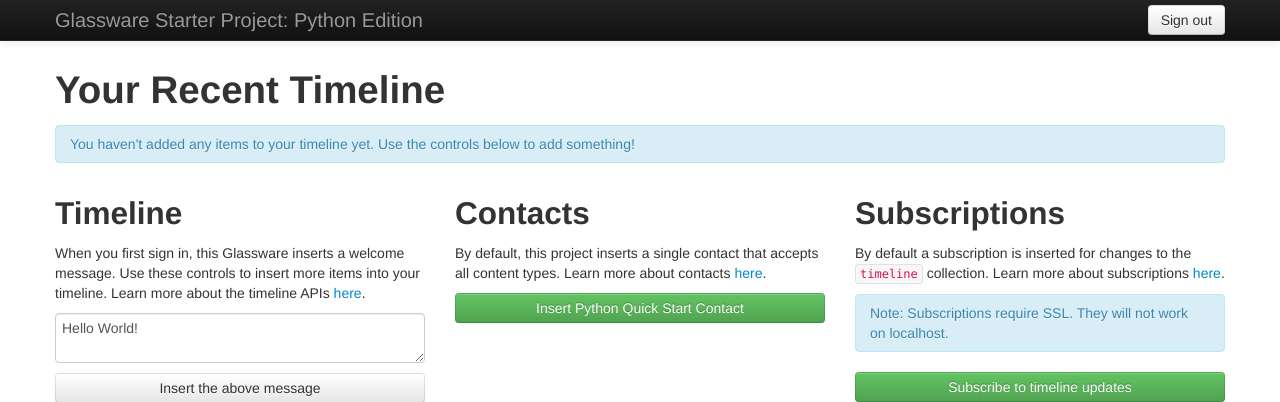
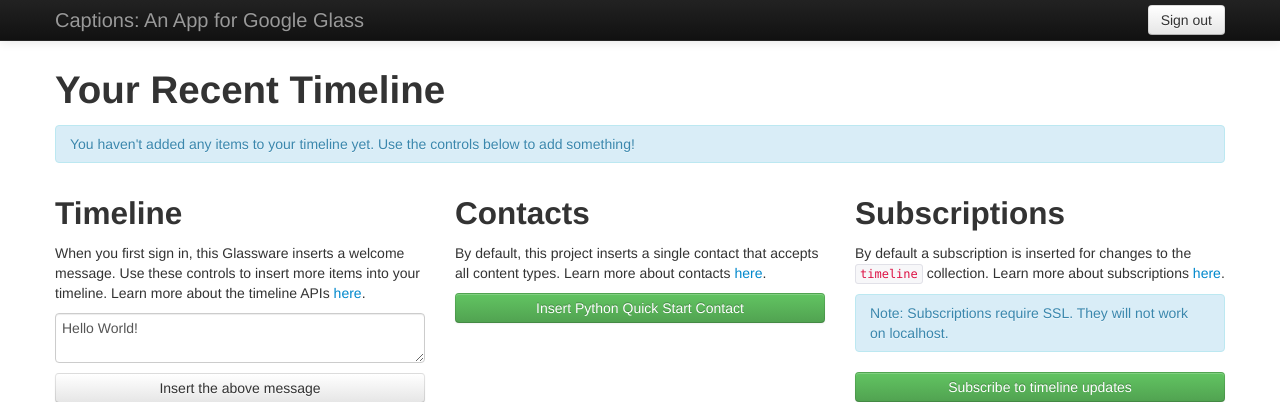
Before and after one commit to brendajin/okcaptions, a Python web app: template templates/index.html in a window 1280 px wide. Shown: the top 402 px of the page. Run offline with Jinja, Linux system fonts and the light colour scheme; the template is opened without the code that fills it, so the values that code supplies are empty; some libraries are stand-ins or nearby versions.

Commit message:
changed title of template

```diff
--- a/templates/index.html
+++ b/templates/index.html
@@ -17,7 +17,7 @@ limitations under the License.
 <html>
 <head>
   <meta name="viewport" content="width=device-width, initial-scale=1.0">
-  <title>Glassware Starter Project</title>
+  <title>Captions: An App for Google Glass</title>
   <link href="/static/bootstrap/css/bootstrap.min.css" rel="stylesheet"
         media="screen">
   <link href="/static/bootstrap/css/bootstrap-responsive.min.css"
@@ -28,7 +28,7 @@ limitations under the License.
 <div class="navbar navbar-inverse navbar-fixed-top">
   <div class="navbar-inner">
     <div class="container">
-      <a class="brand" href="#">Glassware Starter Project: Python Edition</a>
+      <a class="brand" href="#">Captions: An App for Google Glass</a>
 
       <div class="nav-collapse collapse">
         <form class="navbar-form pull-right" action="/signout" method="post">
```
